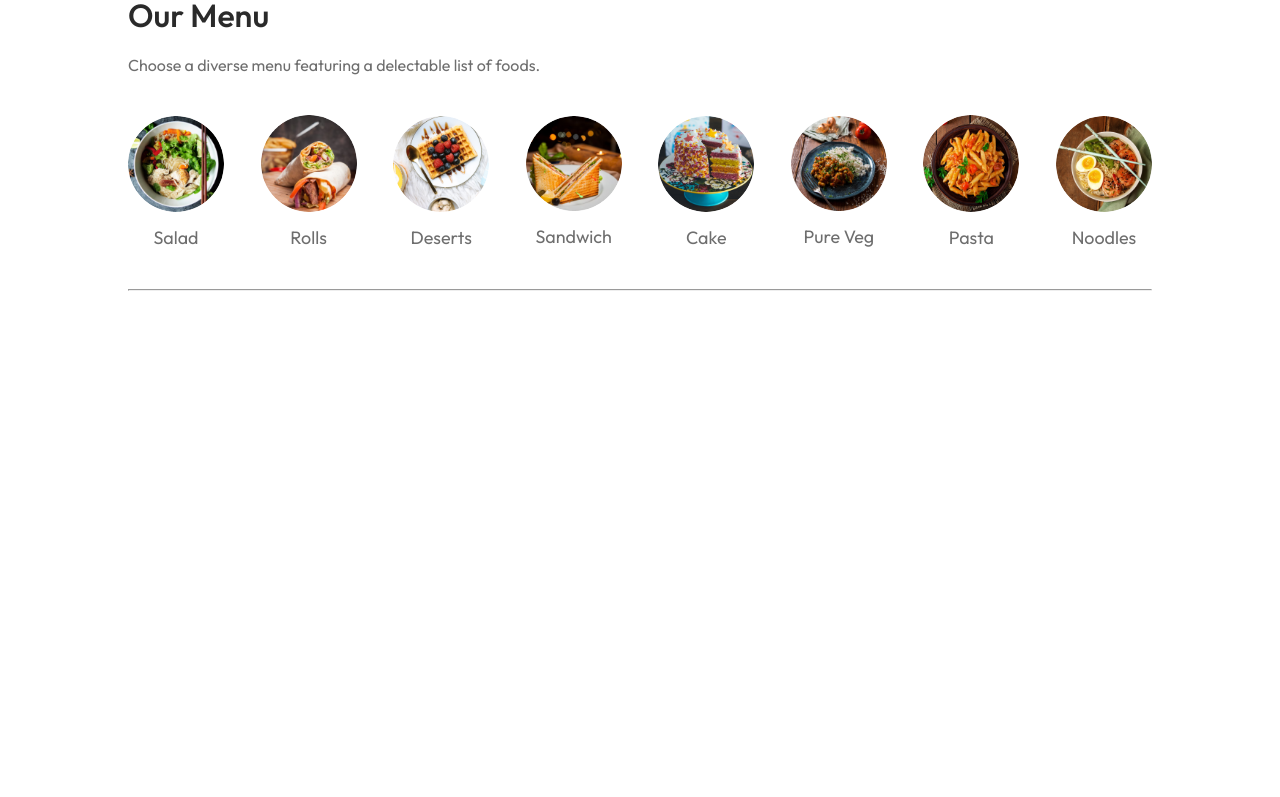
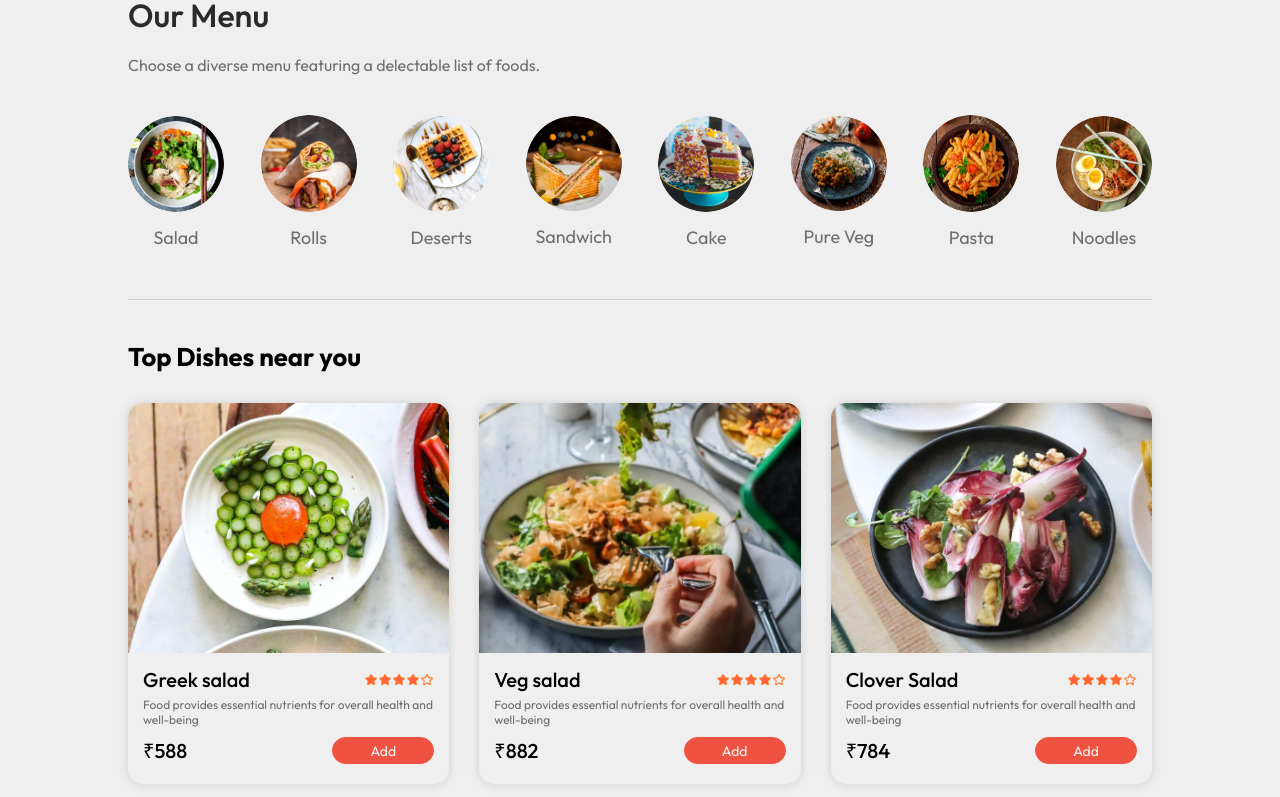
Before and after one commit to TheCyberAtom/TasteTroop, a React (Vite) app in the folder frontend/: page / in a window 1280 px wide. Shown: the part 657-1454 px from the top of the page. Before the commit the page ends 948 px from the top, so only its background shows below. Built offline with nearby package versions, Linux system fonts and the light colour scheme.

Commit message:
Food Items card

```diff
--- /dev/null
+++ b/frontend/src/components/DisplayFood/DisplayFood.css
@@ -0,0 +1,15 @@
+.display-food{
+    margin-top: 30px;
+}
+
+.display-food h2{
+    font-size: max(2vw, 24px);
+}
+
+.display-food-list{
+    display: grid;
+    grid-template-columns: repeat(auto-fill, minmax(240px, 1fr));
+    margin-top: 30px;
+    gap: 30px;
+    row-gap: 50px;
+}
--- /dev/null
+++ b/frontend/src/components/DisplayFood/DisplayFood.jsx
@@ -0,0 +1,29 @@
+import React, { useContext } from "react";
+import "./DisplayFood.css";
+import { StoreContext } from "../../context/StoreContext";
+import FoodItem from "../FoodItem/FoodItem";
+
+const DisplayFood = () => {
+  const { food_list } = useContext(StoreContext);
+  return (
+    <div className="display-food" id="display-food">
+      <h2>Top Dishes near you</h2>
+      <div className="display-food-list">
+        {food_list.map((item, index) => {
+          return (
+            <FoodItem
+              key={index}
+              id={item._id}
+              name={item.name}
+              price={item.price}
+              desc={item.description}
+              image={item.image}
+            />
+          );
+        })}
+      </div>
+    </div>
+  );
+};
+
+export default DisplayFood;
--- /dev/null
+++ b/frontend/src/components/FoodItem/FoodItem.css
@@ -0,0 +1,98 @@
+.food-item{
+    width: 100%;
+    margin: auto;
+    border-radius: 15px;
+    box-shadow: 0px 0px 10px var(--light-grey);
+    transition: 0.3s;
+    animation: fadeIn 2s;
+}
+
+.food-item-image{
+    width: 100%;
+    border-radius: 15px 15px 0px 0px;
+}
+
+.food-item-info{
+    padding: 10px 15px;
+}
+
+.food-item-rating{
+    display: flex;
+    justify-content: space-between;
+    align-items: center;
+    margin-bottom: 5px;
+}
+
+.food-item-rating h4{
+    font-size: 20px;
+    font-weight: 500;
+}
+
+.food-item-rating img{
+    width: 70px;
+}
+
+.food-item-desc{
+    color: var(--dark-grey);
+    font-size: 12px;
+}
+
+.food-item-image-container{
+    position: relative;
+}
+
+.food-item-image-container .add{
+    width: 35px;
+    position: absolute;
+    border-radius: 50%;
+    bottom: 15px;
+    right: 15px;
+    cursor: pointer;
+}
+
+.food-item-pricing{
+    display: flex;
+    justify-content: space-between;
+    margin: 10px 0px;
+}
+
+.food-item-counter{
+    display: flex;
+    align-items: center;
+    justify-content: space-between;
+    width: 80px;
+    position: relative;
+}
+
+.food-item-counter button{
+    all: unset;
+    padding: 0px 6px;
+    border-radius: 10px;
+    font-size: 18px;
+    color: var(--brand-color);
+    border: 2px solid var(--brand-color);
+}
+
+.food-item-counter button span{
+    padding-bottom: 2px;
+}
+
+.food-item-counter p{
+    position: absolute;
+    top: 50%;
+    left: 50%;
+    color: var(--text-primary);
+    transform: translate(-50%, -50%);
+}
+
+.food-item-price{
+    font-size: 20px;
+    font-weight: 500;
+}
+
+.food-item .add-to-cart{
+    width: 35%;
+    padding: 3.5px 12px;
+    font-size: 14px;
+    transition: 0.3s;
+}
--- /dev/null
+++ b/frontend/src/components/FoodItem/FoodItem.jsx
@@ -0,0 +1,57 @@
+import React, { useContext, useReducer, useState } from "react";
+import "./FoodItem.css";
+import { assets } from "../../assets/assets";
+import { StoreContext } from "../../context/StoreContext";
+
+function countReducer(state, action) {
+  if (action.type === "increment") {
+    return { itemCount: state.itemCount + 1 };
+  } else if (action.type === "decrement") {
+    return { itemCount: state.itemCount - 1 };
+  }
+  throw Error("Unknown action.");
+}
+
+const FoodItem = ({ id, name, price, desc, image }) => {
+  //   const [itemCount, setItemCount] = useState(0);
+  const [state, dispatch] = useReducer(countReducer, { itemCount: 0 });
+  const { cartItems, addToCart, removeFromCart } = useContext(StoreContext);
+
+  return (
+    <div className="food-item">
+      <div className="food-item-image-container">
+        <img className="food-item-image" src={image} alt={name} />
+      </div>
+      <div className="food-item-info">
+        <div className="food-item-rating">
+          <h4>{name}</h4>
+          <img src={assets.rating_starts} alt="rating" />
+        </div>
+        <p className="food-item-desc">{desc}</p>
+        <div className="food-item-pricing">
+          <p className="food-item-price">&#8377;{price * 49}</p>
+          {!cartItems[id] ? (
+            <button
+              onClick={() => addToCart(id)}
+              className="primary-btn add-to-cart"
+            >
+              Add
+            </button>
+          ) : (
+            <div className="food-item-counter">
+              <button onClick={() => removeFromCart(id)}>
+                <span>&#8722;</span>
+              </button>
+              <p>{cartItems[id]}</p>
+              <button onClick={() => addToCart(id)}>
+                <span>&#43;</span>
+              </button>
+            </div>
+          )}
+        </div>
+      </div>
+    </div>
+  );
+};
+
+export default FoodItem;
--- a/frontend/src/components/MenuList/MenuList.css
+++ b/frontend/src/components/MenuList/MenuList.css
@@ -11,7 +11,7 @@
 
 .menu-container .menu-desc{
     max-width: 60%;
-    color: var(--text-grey);
+    color: var(--dark-grey);
 }
 
 .menu-container .menu-list{
@@ -38,15 +38,15 @@
 
 .menu-list-item p{
     margin-top: 10px;
-    color: var(--text-grey);
+    color: var(--dark-grey);
     font-size: max(1.4vw, 16px);
     cursor: pointer;
 }
 
-.menu-list hr{
+.menu-container hr{
     margin: 10px 0px;
     height: 1px;
-    background-color: var(--text-grey);
+    background-color: var(--light-grey);
     border: none;
 }
 
--- /dev/null
+++ b/frontend/src/context/StoreContext.jsx
@@ -0,0 +1,40 @@
+import { createContext, useEffect, useState } from "react";
+import { food_list } from "../assets/assets";
+
+export const StoreContext = createContext(null);
+
+const StoreContextProvider = (props) => {
+  const [cartItems, setCartItems] = useState({});
+
+  const addToCart = (itemId) => {
+    if (!cartItems[itemId]) {
+      setCartItems((prev) => ({ ...prev, [itemId]: 1 }));
+    } else {
+      setCartItems((prev) => ({ ...prev, [itemId]: prev[itemId] + 1 }));
+    }
+  };
+
+  const removeFromCart = (itemId) => {
+    setCartItems((prev) => ({ ...prev, [itemId]: prev[itemId] - 1 }));
+  };
+
+  useEffect(() => {
+    console.log(cartItems);
+  }, [cartItems])
+
+  const contextValue = {
+    food_list,
+    cartItems,
+    setCartItems,
+    addToCart,
+    removeFromCart,
+  };
+
+  return (
+    <StoreContext.Provider value={contextValue}>
+      {props.children}
+    </StoreContext.Provider>
+  );
+};
+
+export default StoreContextProvider;
--- a/frontend/src/index.css
+++ b/frontend/src/index.css
@@ -8,10 +8,11 @@
 }
 
 :root {
-  --background: #ced0ce;
+  --background: #efefef;
   --text-primary: #2a2a2a;
   --text-secondary: #f0f0f0;
-  --text-grey: #6e6e6e;
+  --light-grey: #ced0ce;
+  --dark-grey: #6e6e6e;
   --brand-color: #ef5241;
 }
 /* [data-theme='dark'] {
@@ -23,6 +24,7 @@
 
 body{
   min-height: 100vh;
+  background-color: var(--background);
 }
 
 a{
--- a/frontend/src/main.jsx
+++ b/frontend/src/main.jsx
@@ -3,9 +3,12 @@ import ReactDOM from "react-dom/client";
 import App from "./App.jsx";
 import "./index.css";
 import { BrowserRouter } from "react-router-dom";
+import StoreContextProvider from "./context/StoreContext.jsx";
 
 ReactDOM.createRoot(document.getElementById("root")).render(
   <BrowserRouter>
-    <App />
+    <StoreContextProvider>
+      <App />
+    </StoreContextProvider>
   </BrowserRouter>
 );
--- a/frontend/src/pages/Home/Home.jsx
+++ b/frontend/src/pages/Home/Home.jsx
@@ -2,6 +2,7 @@ import React, { useState } from "react";
 import "./Home.css";
 import Header from "../../components/Header/Header";
 import MenuList from "../../components/MenuList/MenuList";
+import DisplayFood from "../../components/DisplayFood/DisplayFood";
 
 const Home = () => {
   const [category, setCategory] = useState("all");
@@ -10,6 +11,7 @@ const Home = () => {
     <div className="home">
       <Header />
       <MenuList category={category} setCategory={setCategory} />
+      <DisplayFood category={category} />
     </div>
   );
 };
```
